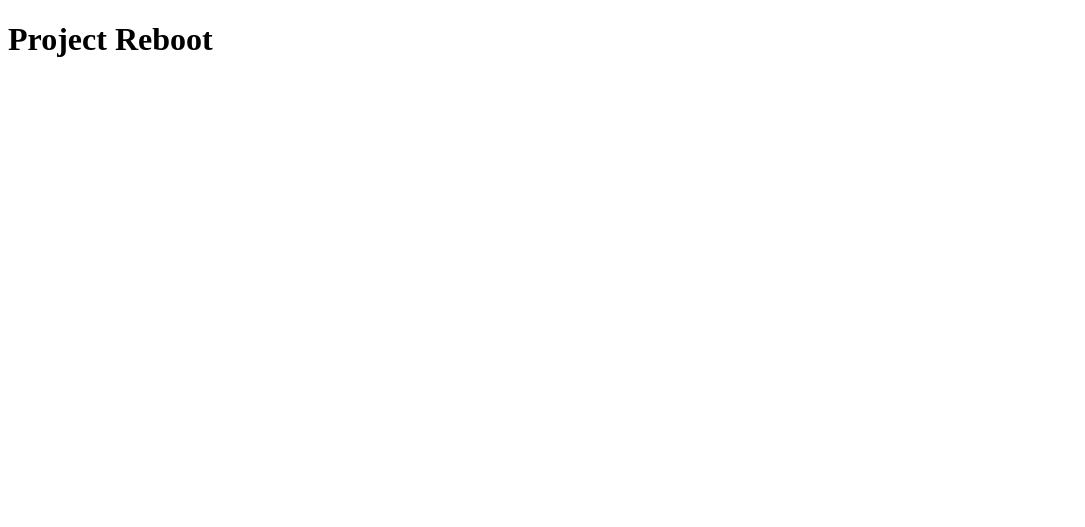
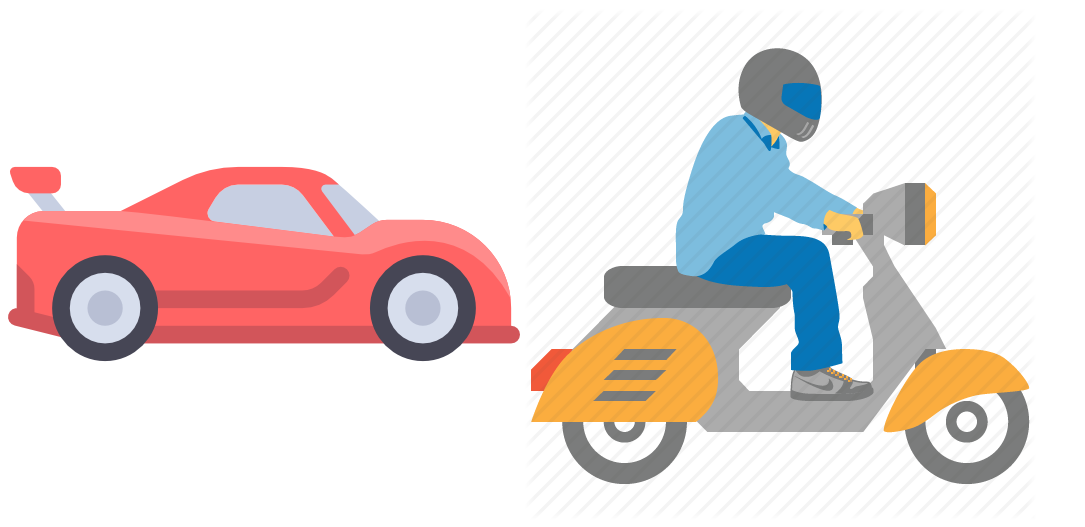
Before and after one commit to Nimira43/Car-Bike-Animation, a plain HTML site: page index.html in a window 1280 px wide. Shown: the whole page, without its empty margins (0-1085 px from the left). Drawn offline with Linux system fonts and the light colour scheme.

Commit message:
HTML markup completed.

```diff
--- a/index.html
+++ b/index.html
@@ -3,9 +3,13 @@
 <head>
   <meta charset="UTF-8">
   <meta name="viewport" content="width=device-width, initial-scale=1.0">
+  <link rel="icon" type="image/png" href="images/billy.png">
   <title>Car Bike Animation</title>
 </head>
 <body>
-  <h1>Project Reboot</h1>
+  <div class="background">
+    <img src="images/car.png" class="car">
+    <img src="images/motobike.png" class="motorbike">
+  </div>
 </body>
 </html>
```
